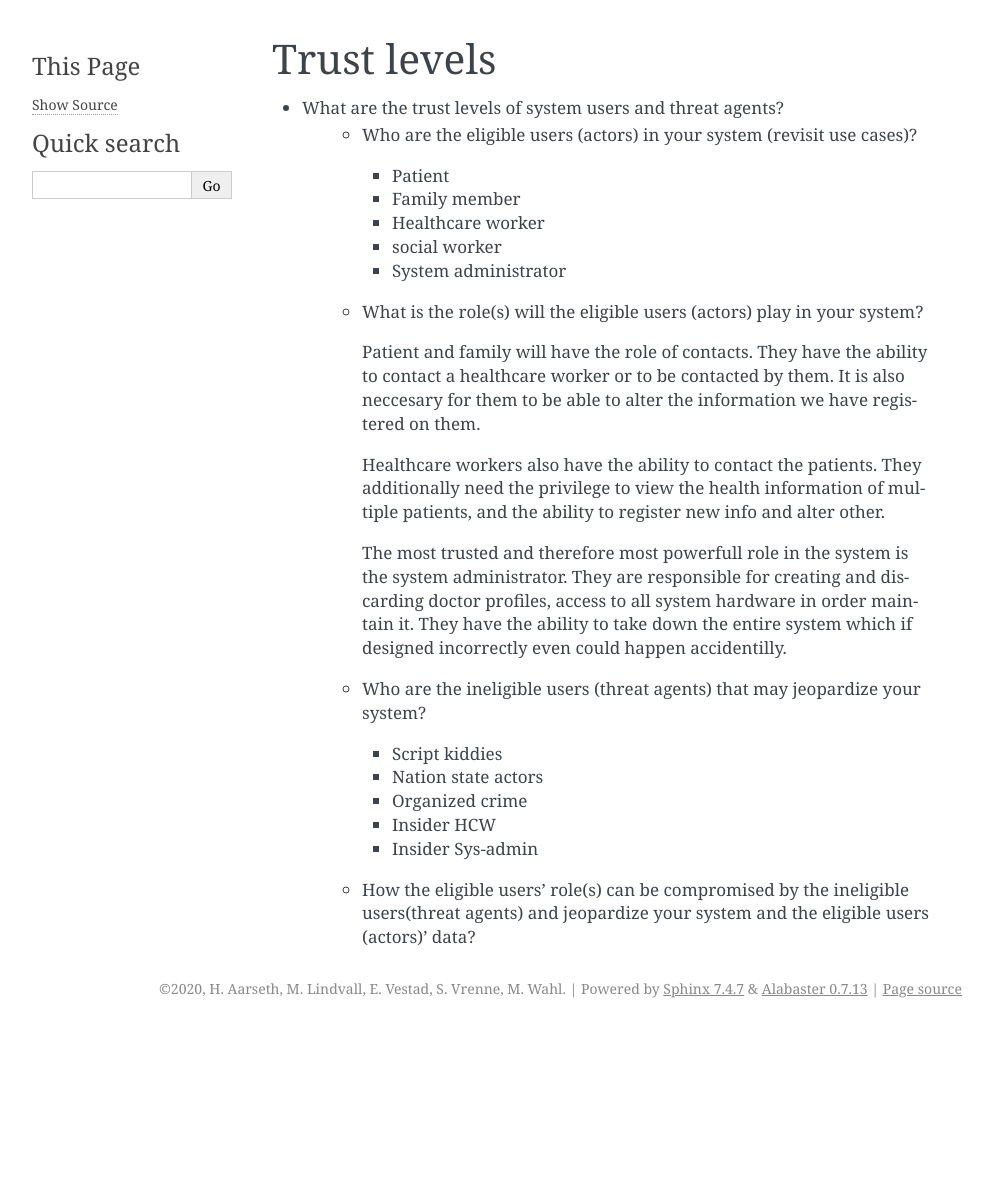
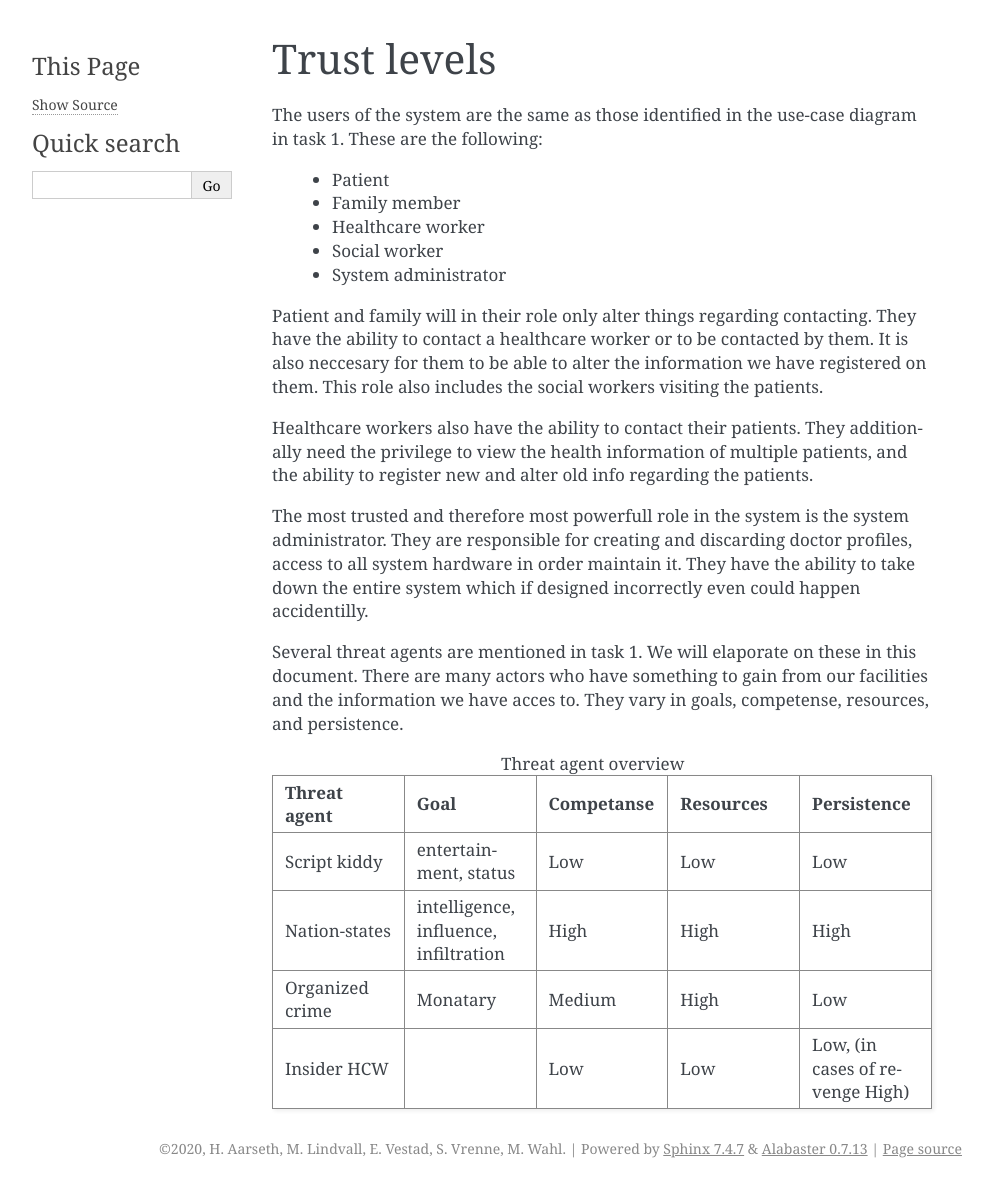
Before and after one commit to SteinarVrenne/school_imt3501, a Sphinx documentation site: the page built from task2/source/pages/01_Trust_Levels.rst, in a window 1280 px wide. Shown: the whole page, without its empty margins (148-1141 px from the left). Built offline with Sphinx 7.4.7, drawn with Linux system fonts in a browser that asks for light colours; before the commit the page ends 1028 px from its top, so only the background shows below that.

Commit message:
Trust level part 2

```diff
--- a/task2/source/pages/01_Trust_Levels.rst
+++ b/task2/source/pages/01_Trust_Levels.rst
@@ -1,31 +1,62 @@
 Trust levels
 ------------
 
-- What are the trust levels of system users and threat agents?
-    - Who are the eligible users (actors) in your system (revisit use cases)?
+  .. - What are the trust levels of system users and threat agents?
+    .. - Who are the eligible users (actors) in your system (revisit use cases)?
 
-      + Patient
-      + Family member
-      + Healthcare worker
-      + social worker
-      + System administrator
+The users of the system are the same as those identified in the use-case diagram in task 1. These are the following:
 
-    - What is the role(s) will the eligible users (actors) play in your system?
+  + Patient
+  + Family member
+  + Healthcare worker
+  + Social worker
+  + System administrator
 
-      Patient and family will have the role of contacts. They have the ability to contact a healthcare worker or to be contacted by them. It is also neccesary for them to be able to alter the information we have registered on them.
+  .. - What is the role(s) will the eligible users (actors) play in your system?
 
-      Healthcare workers also have the ability to contact the patients. They additionally need the privilege to view the health information of multiple patients, and the ability to register new info and alter other.
+Patient and family will in their role only alter things regarding contacting. They have the ability to contact a healthcare worker or to be contacted by them. It is also neccesary for them to be able to alter the information we have registered on them. This role also includes the social workers visiting the patients.
 
-      .. Assumption: System admins can only apply doctors from a central DB and cannot create their own doctor account to spy on everyone.
+Healthcare workers also have the ability to contact their patients. They additionally need the privilege to view the health information of multiple patients, and the ability to register new and alter old info regarding the patients.
 
-      The most trusted and therefore most powerfull role in the system is the system administrator. They are responsible for creating and discarding doctor profiles, access to all system hardware in order maintain it. They have the ability to take down the entire system which if designed incorrectly even could happen accidentilly.
+  .. Assumption: System admins can only apply doctors from a central DB and cannot create their own doctor account to spy on everyone.
 
-    - Who are the ineligible users (threat agents) that may jeopardize your system?
+The most trusted and therefore most powerfull role in the system is the system administrator. They are responsible for creating and discarding doctor profiles, access to all system hardware in order maintain it. They have the ability to take down the entire system which if designed incorrectly even could happen accidentilly.
 
-      + Script kiddies
-      + Nation state actors
-      + Organized crime
-      + Insider HCW
-      + Insider Sys-admin
+  .. - Who are the ineligible users (threat agents) that may jeopardize your system?
 
-    - How the eligible users’ role(s) can be compromised by the ineligible users(threat agents) and jeopardize your system and the eligible users (actors)’ data?
+Several threat agents are mentioned in task 1. We will elaporate on these in this document. There are many actors who have something to gain from our facilities and the information we have acces to. They vary in goals, competense, resources, and persistence.
+
+.. csv-table:: Threat agent overview
+   :header: "Threat agent", "Goal", "Competanse", "Resources", "Persistence"
+   :widths: 20, 20, 20, 20, 20
+
+   "Script kiddy", "entertainment, status", "Low", "Low", "Low"
+   "Nation-states", "intelligence, influence, infiltration", "High", "High", "High"
+   "Organized crime", "Monatary", "Medium", "High", "Low"
+   "Insider HCW", "", "Low", "Low", "Low, (in cases of revenge High)"
+
+
+
+.. +--------------+------+------------------------+-------------+
+.. | Threat agent | Goal | Competanse | Resources | Persistence |
+.. +==============+======+============+===========+=============+
+.. |
+.. +------------------------------------------------------------
+.. |
+.. +------------------------------------------------------------
+.. |
+.. +------------------------------------------------------------
+.. |
+.. +---------------------------------------------------------------
+
+
+
+
+  + Script kiddies
+    - Goal
+  + Nation state actors
+  + Organized crime
+  + Insider HCW
+  + Insider Sys-admin
+
+  ..  - How the eligible users’ role(s) can be compromised by the ineligible users(threat agents) and jeopardize your system and the eligible users (actors)’ data?
```
